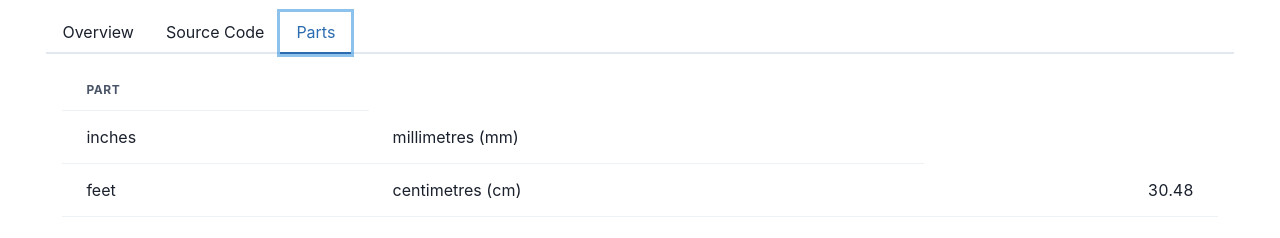
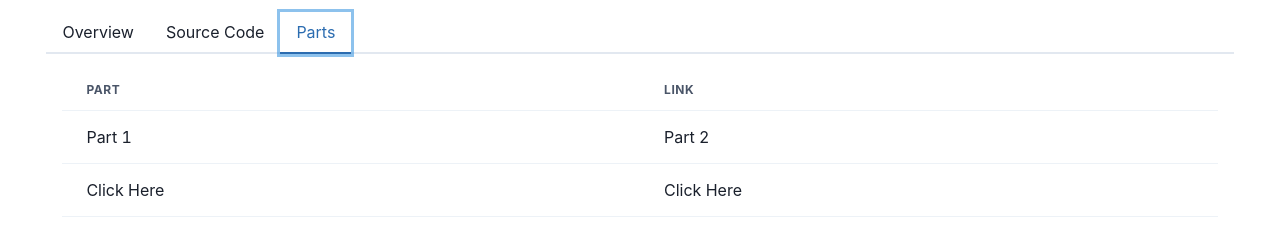
Before and after one commit to venomcodsyoutube/web, a Next.js app: page /coursepages/creating-jarvis-from-scratch in a window 1280 px wide. Both pictures are taken after a click on the tab "Parts". Shown: the part 564-802 px from the top of the page. Built offline with nearby package versions, Linux system fonts and the light colour scheme.

Commit message:
Update creating-jarvis-from-scratch.js

```diff
--- a/pages/coursepages/creating-jarvis-from-scratch.js
+++ b/pages/coursepages/creating-jarvis-from-scratch.js
@@ -14,6 +14,7 @@ import {
 import styles from '../../styles/Home.module.css'
 import Head from 'next/head'
 import { Code } from '@chakra-ui/react'
+import Link from 'next/link'
 
 const Jarvis = () => {
     return (
@@ -99,17 +100,17 @@ const Jarvis = () => {
                           <Thead>
                             <Tr>
                               <Th>Part</Th>
+                              <Th>Link</Th>
                             </Tr>
                           </Thead>
                           <Tbody>
                             <Tr>
-                              <Td>inches</Td>
-                              <Td>millimetres (mm)</Td>
+                              <Td>Part 1</Td>
+                              <Td>Part 2</Td>
                             </Tr>
                             <Tr>
-                              <Td>feet</Td>
-                              <Td>centimetres (cm)</Td>
-                              <Td isNumeric>30.48</Td>
+                              <Td><Link href="/courses/creating-jarvis-from-sratch.js">Click Here</Link></Td>
+                              <Td><Link href="/courses/creating-jarvis-from-sratch-part-2.js">Click Here</Link></Td>
                             </Tr>
                           </Tbody>
                         </Table>
```
